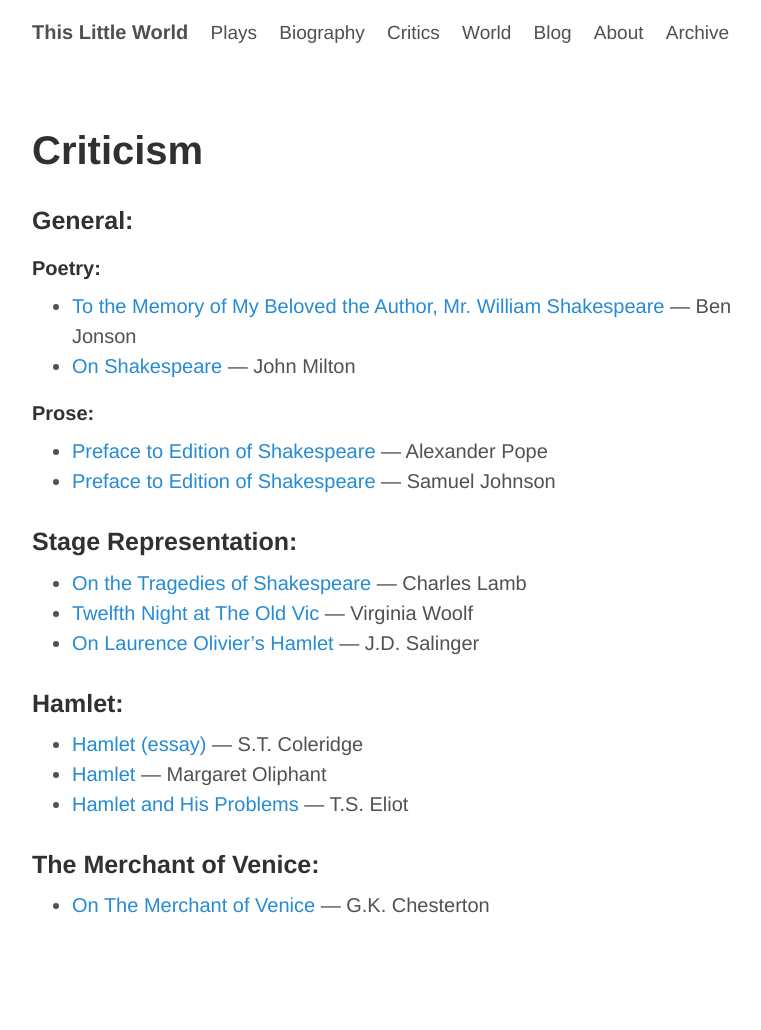
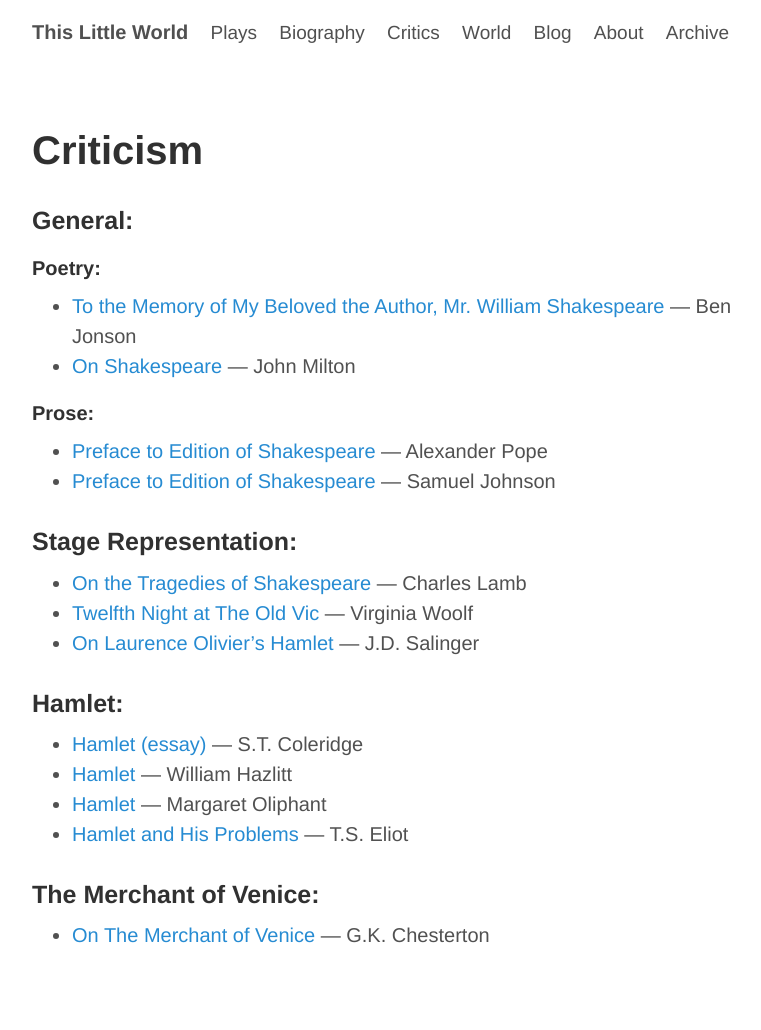
Before and after one commit to ThisLittleWorld/ThisLittleWorld.github.io, a Jekyll site: the page built from pages/critics.md, in a window 1280 px wide. Shown: the whole page, without its empty margins (248-1009 px from the left). Built offline with Jekyll 4.4.1, drawn with Linux system fonts in a browser that asks for light colours; Markdown is read by kramdown in place of the engine named in the settings; before the commit the page ends 1000 px from its top, so only the background shows below that.

Commit message:
Update critics.md

```diff
--- a/pages/critics.md
+++ b/pages/critics.md
@@ -30,6 +30,7 @@ permalink: "/critics/"
 ###Hamlet:
 
 * [Hamlet (essay)](/coleridge.hamlet.essay/) — S.T. Coleridge
+* [Hamlet](/hazlitt.hamlet/) — William Hazlitt
 * [Hamlet](oliphant.hamlet) — Margaret Oliphant
 * [Hamlet and His Problems](/eliot.hamlet/) — T.S. Eliot
 
```
